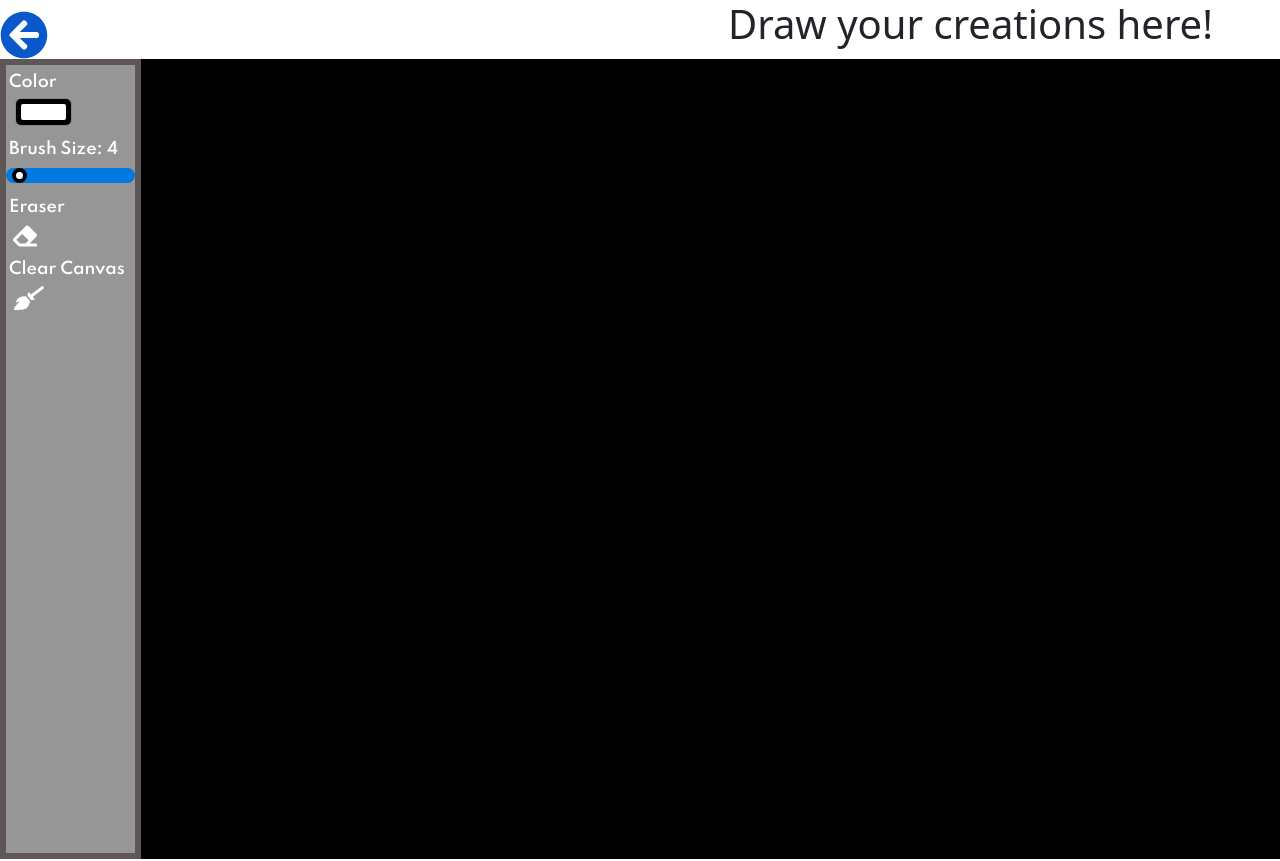
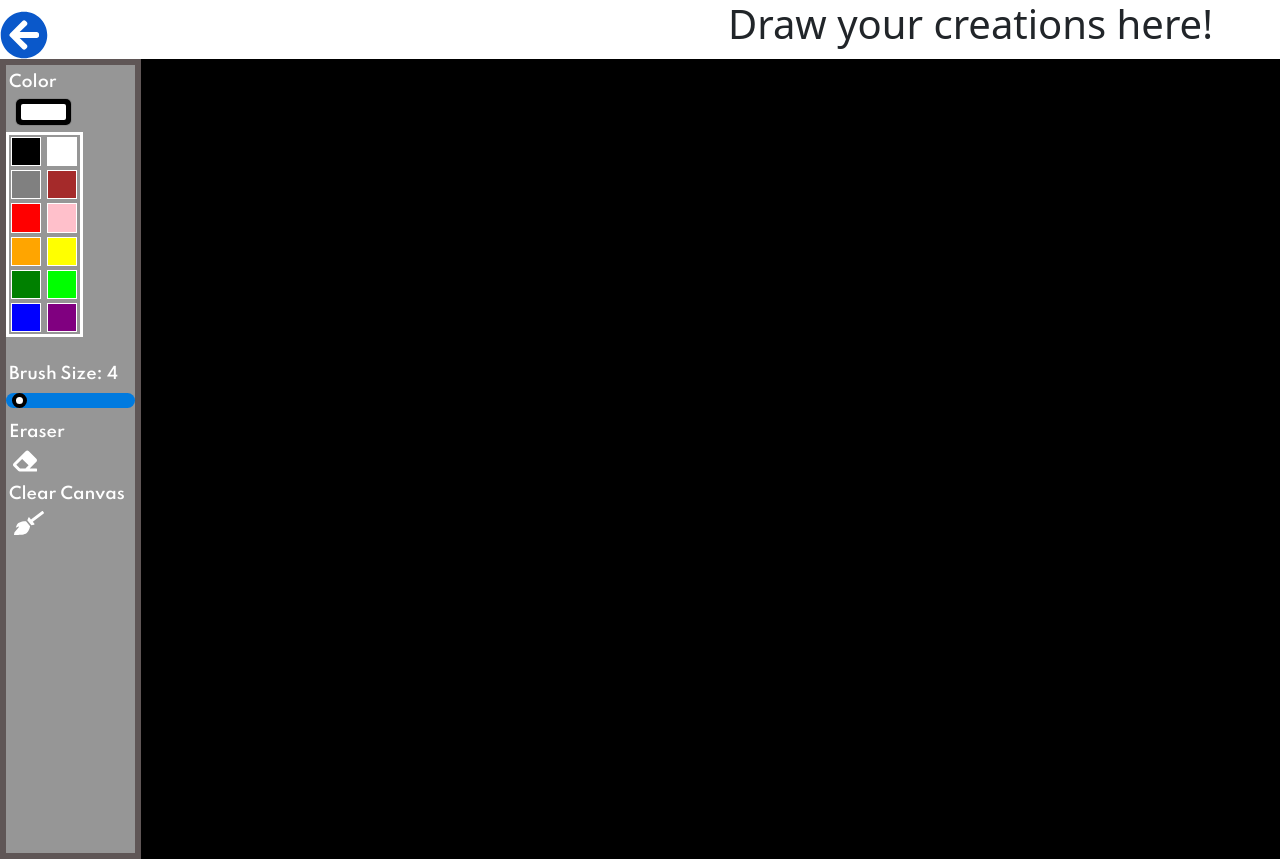
Before and after one commit to rzh150030/paint-app, a React (Create React App) app: page /canvas in a window 1280 px wide. Shown: the top 861 px of the page. Built offline with nearby package versions, Linux system fonts and the light colour scheme.

Commit message:
added default colors

```diff
--- a/src/Routes/Canvas/Canvas.js
+++ b/src/Routes/Canvas/Canvas.js
@@ -5,10 +5,6 @@ import { FontAwesomeIcon } from '@fortawesome/react-fontawesome';
 import { faArrowCircleLeft } from '@fortawesome/free-solid-svg-icons';
 import { Link } from 'react-router-dom';
 import './Canvas.css';
-// TODO clear canvas
-// TODO get user click [x]
-// TODO turn canvas black again
-
 
 export default function Canvas() {
     const [ color, setColor ] = useState('#fff');
--- /dev/null
+++ b/src/components/ColorBox/ColorBox.css
@@ -0,0 +1,13 @@
+.color-box{
+    width: 30px;
+    margin: 2px;
+    border:1px solid #fff;
+}
+.color-box:hover{
+    cursor: pointer;
+    border: 2px solid #fff;
+}
+
+.color-box:active{
+    border: 2px solid #fff;
+}
--- /dev/null
+++ b/src/components/ColorBox/ColorBox.js
@@ -0,0 +1,15 @@
+import './ColorBox.css';
+
+export default function ColorBox({getColor, color}) {
+
+    const handleClick = () => {
+        console.log(color)
+        getColor(color);
+    }
+
+    return (
+        <div className="color-box" style={{background: color}}onClick={handleClick}>
+
+        </div>
+    )
+}
--- /dev/null
+++ b/src/components/ColorBoxContainer/ColorBoxContainer.css
@@ -0,0 +1,9 @@
+.color-box-container{
+    display: grid;
+    grid-template-columns: 1fr 1fr;
+    grid-template-rows: repeat(6, 1fr);
+    min-height: 205px;
+    width: 60%;
+    margin-bottom: 25px;
+    border: 3.5px solid #fff;
+}
--- /dev/null
+++ b/src/components/ColorBoxContainer/ColorBoxContainer.js
@@ -0,0 +1,27 @@
+import ColorBox from '../ColorBox/ColorBox';
+import './ColorBoxContainer.css';
+
+// TODO Display 12 ColorBox Components in the ColorBox Container [x]
+// TODO Have Each ColorBox Component Carry its own specific color [x]
+// TODO get that color and update the color state [x]
+// TODO update the swatch color when clicking on the default color []
+
+export default function ColorBoxContainer({getColor}) {
+
+    return (
+        <div className="color-box-container">
+           <ColorBox getColor={getColor} color={'black'} />
+           <ColorBox getColor={getColor} color={'white'} />
+           <ColorBox getColor={getColor} color={'gray'} />
+           <ColorBox getColor={getColor} color={'brown'} />
+           <ColorBox getColor={getColor} color={'red'} />
+           <ColorBox getColor={getColor} color={'pink'} />
+           <ColorBox getColor={getColor} color={'orange'} />
+           <ColorBox getColor={getColor} color={'yellow'} />
+           <ColorBox getColor={getColor} color={'green'} />
+           <ColorBox getColor={getColor} color={'lime'} />
+           <ColorBox getColor={getColor} color={'blue'} />
+           <ColorBox getColor={getColor} color={'purple'} />
+        </div>
+    )
+}
--- a/src/components/PaintCanvas/PaintCanvas.js
+++ b/src/components/PaintCanvas/PaintCanvas.js
@@ -10,7 +10,6 @@ export const PaintCanvas = ({color, brushSize, canvasColor}) => {
         const ctx = canvas.getContext("2d");
         ctx.beginPath();
         ctx.moveTo(mouse.x, mouse.y);
-
         canvas.addEventListener("mousemove", onPaint, false);
     };
 
--- a/src/components/PaintToolsContainer/PaintToolsContainer.js
+++ b/src/components/PaintToolsContainer/PaintToolsContainer.js
@@ -3,12 +3,14 @@ import ColorPicker from '../ColorPicker/ColorPicker.js';
 import BrushSize from '../BrushSize/BrushSize.js';
 import Eraser from '../Eraser/Eraser.js';
 import ClearCanvas from '../ClearCanvas/ClearCanvas.js';
+import ColorBoxContainer from '../ColorBoxContainer/ColorBoxContainer.js';
 import './PaintToolsContainer.css';
 
 export default function PaintToolsContainer({getColor, getBrushSize, brushSize, clearCanvas}) {
     return (
         <div className="PaintToolsContainer">
            <ColorPicker getColor={getColor} />
+           <ColorBoxContainer getColor={getColor} />
            <BrushSize getBrushSize={getBrushSize} brushSize={brushSize}/>
            <Eraser getColor={getColor}/>
            <ClearCanvas clearCanvas={clearCanvas} />
```
